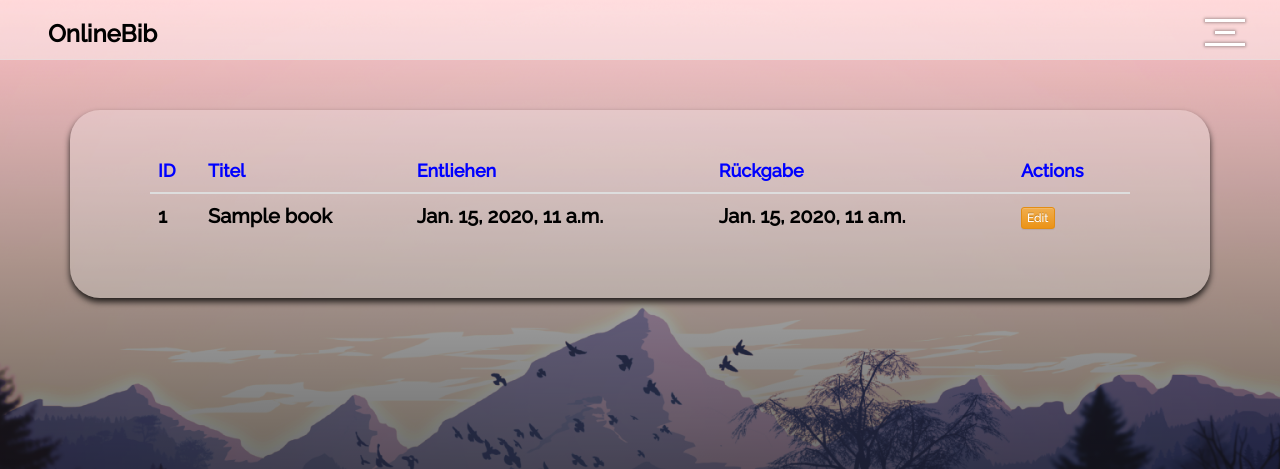
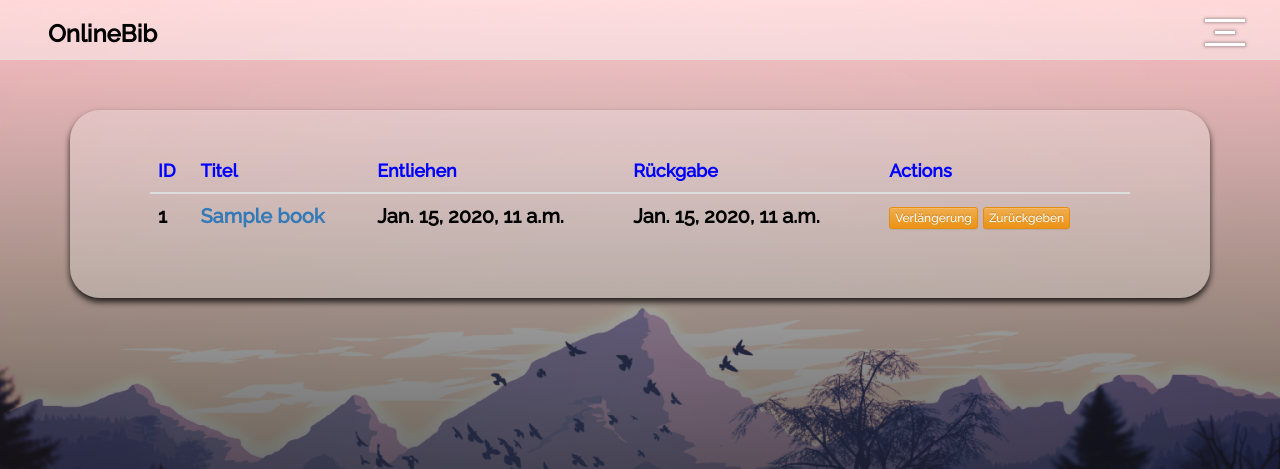
Before and after one commit to JojoNowack/book-store, a Django app: template book_store/account/templates/account/test.html in a window 1280 px wide. Shown: the top 469 px of the page. Run offline with Django 3.2, Linux system fonts and the light colour scheme; the template is opened without the code that fills it: values that come from a table or form of the project are taken from there, others are empty; tables that the repository leaves empty hold one stand-in row (values such as "Sample post"); some libraries are stand-ins or nearby versions.

Commit message:
added alterts

```diff
--- a/book_store/account/templates/account/test.html
+++ b/book_store/account/templates/account/test.html
@@ -54,7 +54,8 @@ THE SOFTWARE IS PROVIDED "AS IS", WITHOUT WARRANTY OF ANY KIND, EXPRESS OR IMPLI
             <router-link v-bind:to="{name: 'product', params: {product_id: product.id}}" style="font-size: 20px; font-family: 'Raleway'; color: black" >{{forloop.counter }}</router-link>
           </td>
           <td>
-            {{Order.books.title}}
+            <a href="/books/products/?title={{Order.books.title}}&id={{Order.books.id}}">{{Order.books.title}}</a>
+
           </td>
              <td>
             {{Order.borrow_date}}
@@ -64,7 +65,8 @@ THE SOFTWARE IS PROVIDED "AS IS", WITHOUT WARRANTY OF ANY KIND, EXPRESS OR IMPLI
           </td>
 
           <td>
-            <div class="btn btn-warning btn-xs" v-bind:to="{name: 'product-edit', params: {product_id: product.id}}">Edit</div>
+            <div class="btn btn-warning btn-xs" v-bind:to="{name: 'product-edit', params: {product_id: product.id}}" onclick=alert("Verlängen") >Verlängerung</div>
+            <div class="btn btn-warning btn-xs" v-bind:to="{name: 'product-edit', params: {product_id: product.id}}" onclick=alert("Zurückgeben") >Zurückgeben</div>
           </td>
           {% endfor %}
         </tr>
```
